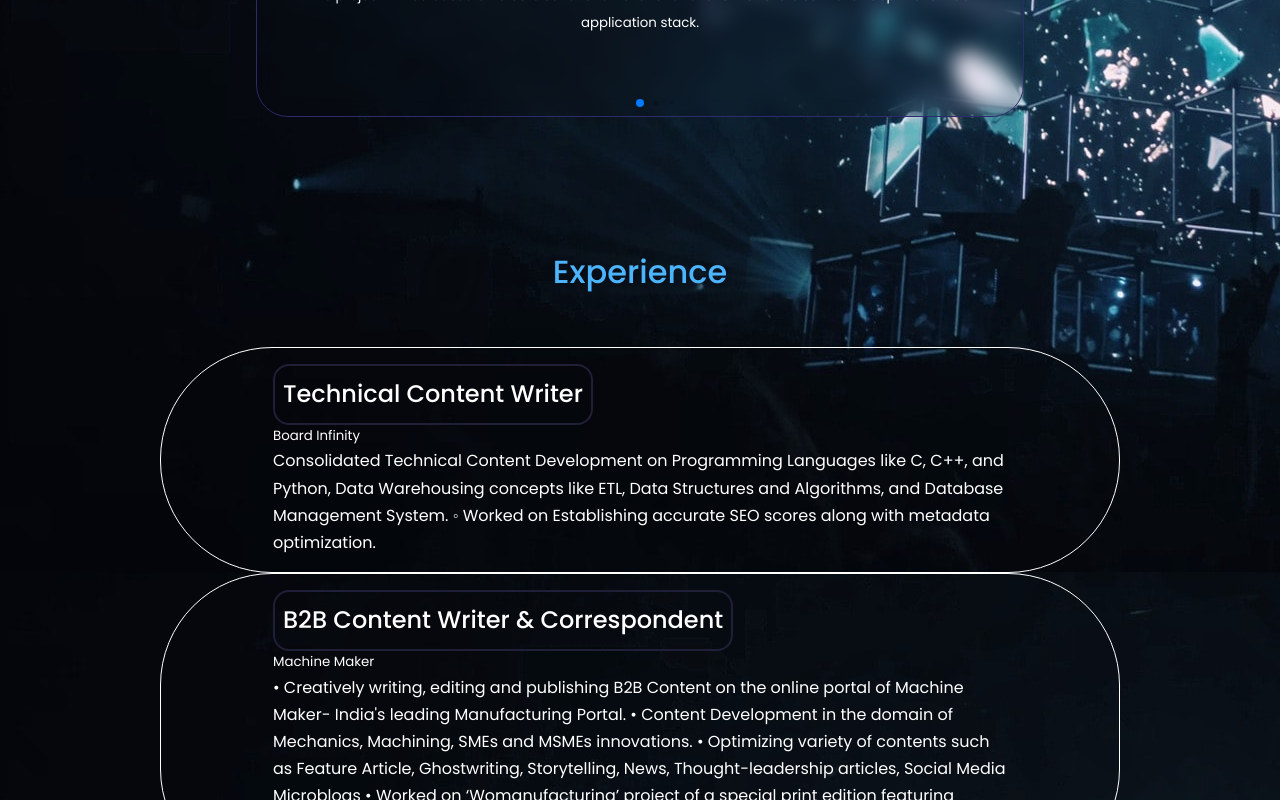
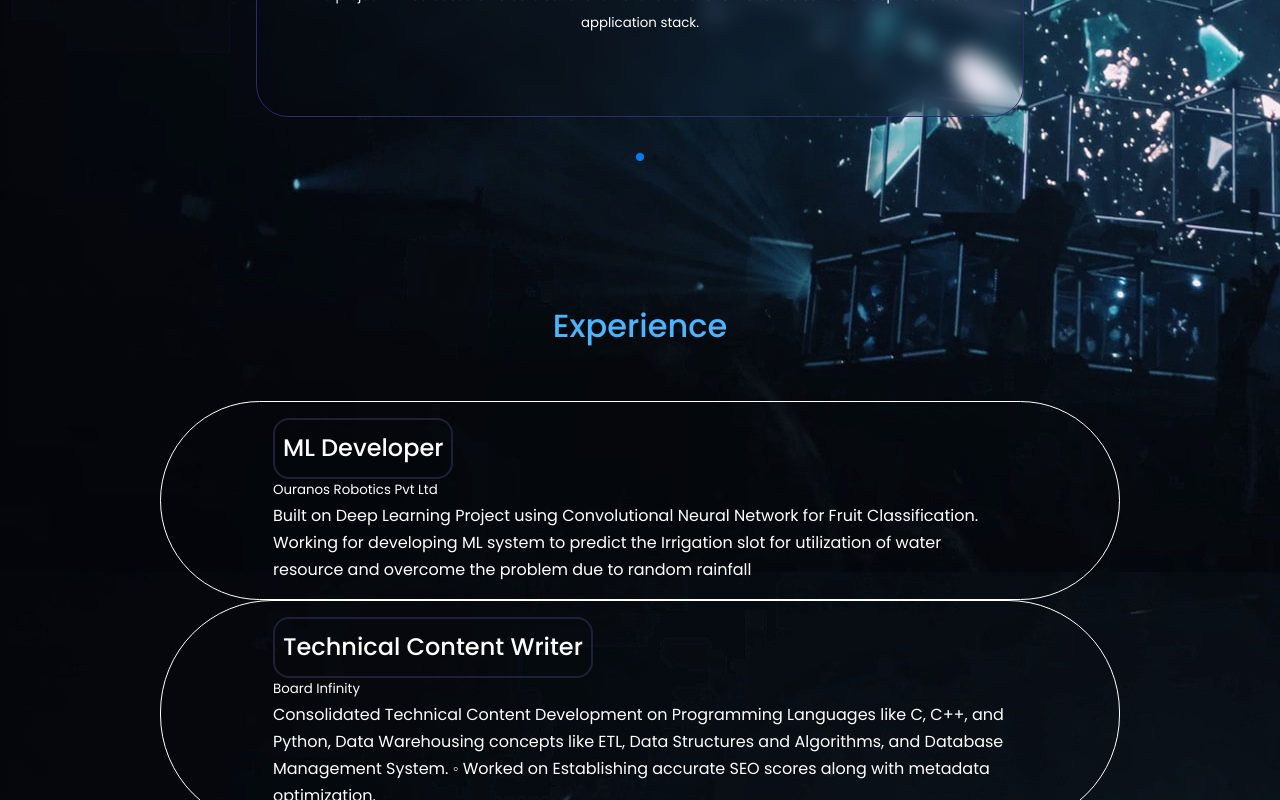
Before and after one commit to Abhifs001/abhinavportfolio, a React (Create React App) app: page / in a window 1280 px wide. Shown: the part 2500-3300 px from the top of the page. Built offline with nearby package versions, Linux system fonts and the light colour scheme.

Commit message:
Added new resume, updated experience

```diff
--- a/src/components/Experience/Experience.jsx
+++ b/src/components/Experience/Experience.jsx
@@ -6,6 +6,14 @@ const Experience = () => {
     <section id='experience'>
       <h2>Experience</h2>
       <div className="parent">
+      <div className="experience_title">
+            <h2> ML Developer </h2>
+            <small>Ouranos Robotics Pvt Ltd</small>
+             <div className="experience_details">
+              Built on Deep Learning Project using Convolutional Neural Network for Fruit Classification. Working for developing ML system to predict the Irrigation slot for utilization of water resource and overcome the problem due to random rainfall
+
+             </div>
+      </div>
       <div className="experience_title">
             <h2>Technical Content Writer </h2>
             <small>Board Infinity</small>
--- a/src/components/Header/CTA.jsx
+++ b/src/components/Header/CTA.jsx
@@ -1,5 +1,5 @@
 import React from 'react'
-import CV from '../../assets/AbhinavResume.pdf';
+import CV from '../../assets/Abhinav-Pandey-Resume.pdf';
 
 
 const CTA = () => {
--- a/src/components/Projectsreal/Projectsreal.jsx
+++ b/src/components/Projectsreal/Projectsreal.jsx
@@ -15,6 +15,10 @@ const Data =[
     {
         name:'ShareBay',
         details: 'The Project entitled “ShareBay” is based on the Share Mobility Business Model of Electric Vehicles. It is a Scalable Online Booking of Electric Vehicles through implementation of the MERN Stack. This project aims to develop a full stack web application to provide a fully digitized solution for smaller car rental companies to manage, analyse and distribute their fleet. Due to the wide range of possible requirements, the project will be based on a core set of end-to-end functions that exercise the full depth of a web application stack. '
+    },
+    {
+        name:'Real Estate Price Prediction Using Machine Learning',
+        details: ' The Project entitled ‘Real Estate Price Prediction’ attempts to use Machine Learning Algorithms to predicting values of a given property. The performance will be measured upon predicting house prices since the prediction in many regression algorithms relies not only on a specific feature but on an unknown number of attributes that result in the value to be predicted. House prices depend on an individual house specification. Houses have a variant number of features that may not have the same cost due to its location.  '
     },
 
     {
@@ -63,7 +67,6 @@ const Projectsreal = () => {
            }
         </Swiper>
 
-
     </section>
   )
 }
```
Also changed, not shown: 2 other files (tests, documents, lock files or other folders).
